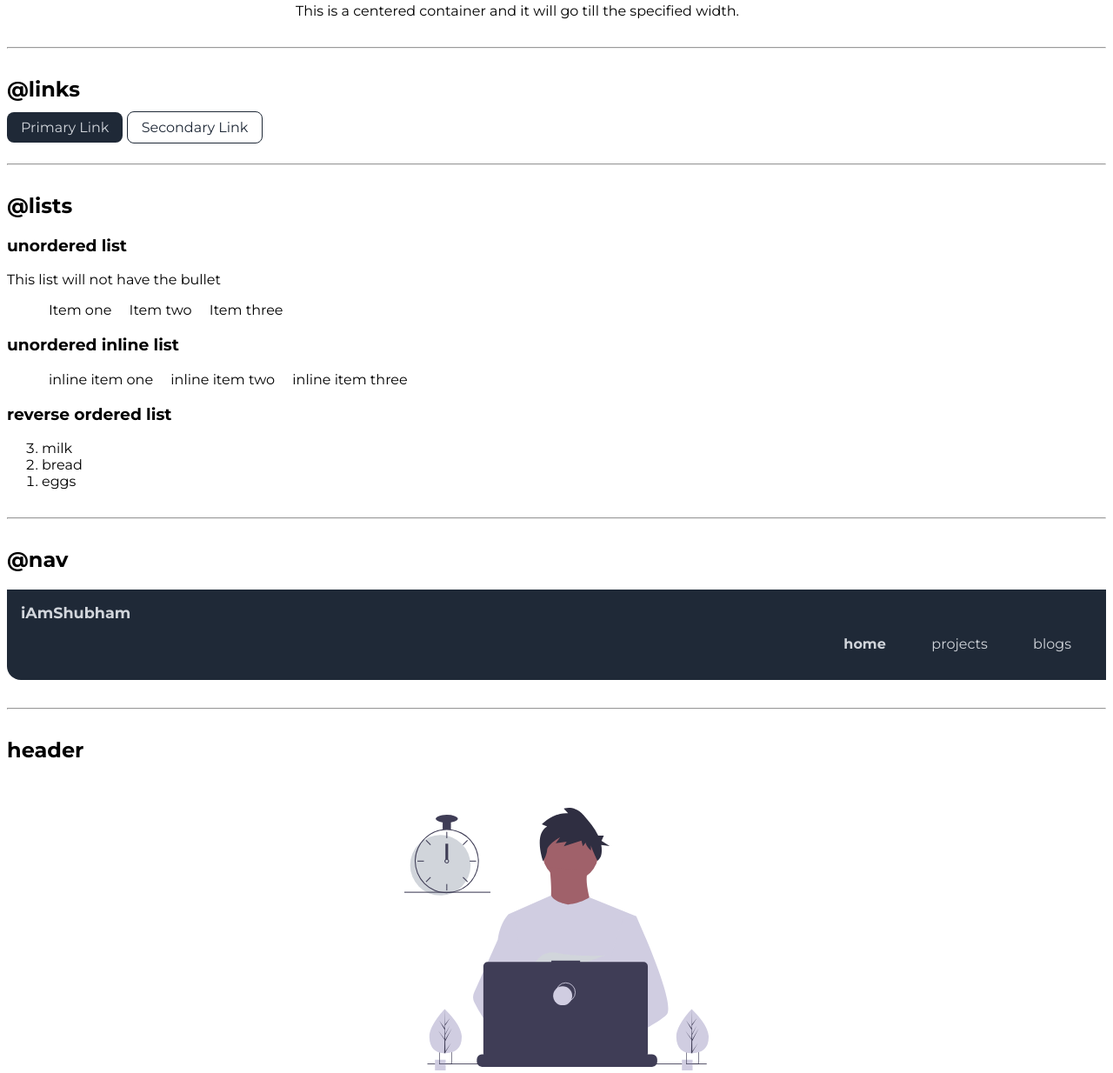
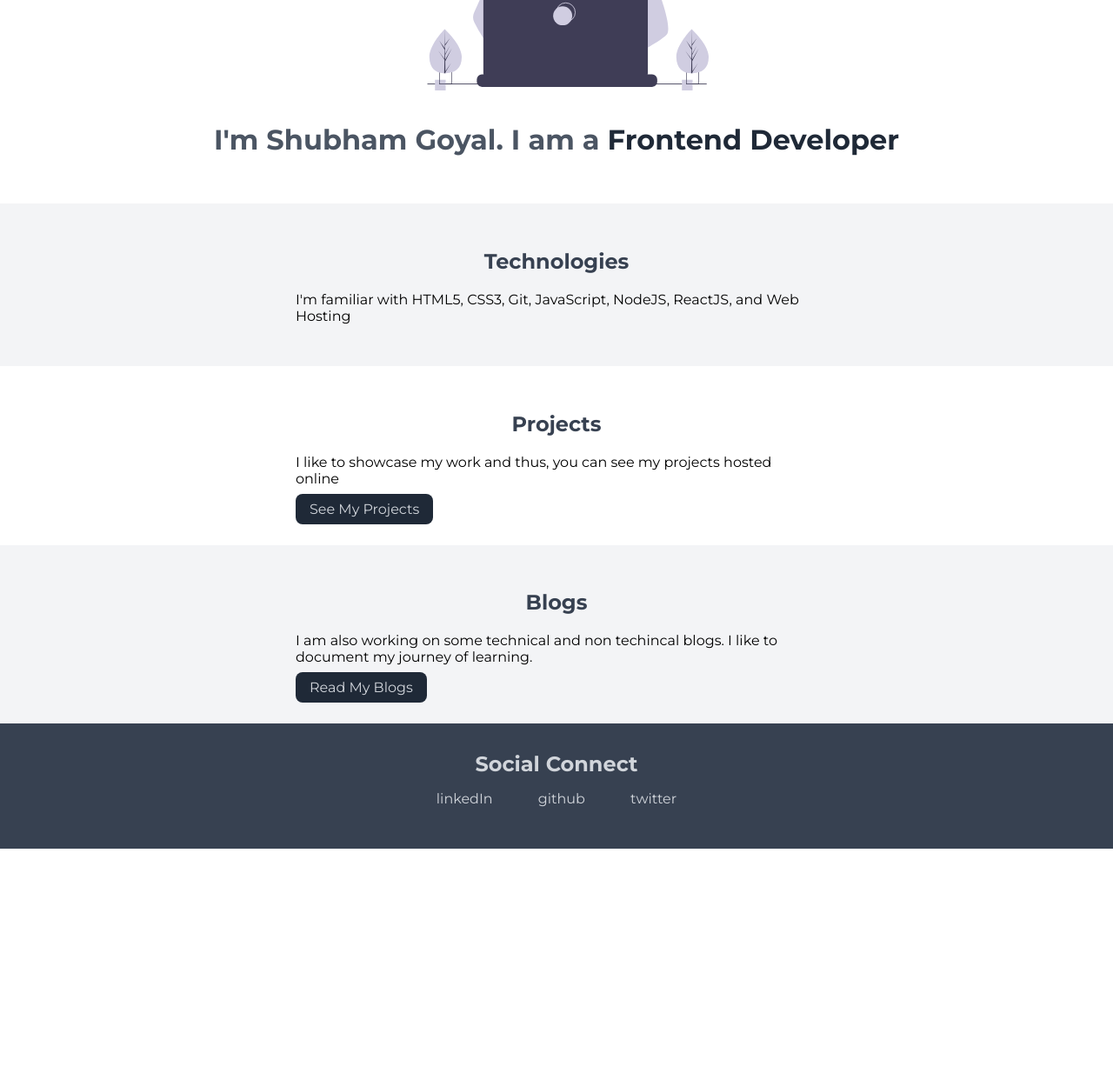
Before and after one commit to shubhamgoyal7/shubhamgoyal-portfolio, a plain HTML site: page index.html in a window 1280 px wide. Shown: the part 334-1568 px from the top of the page at 87% size. After the commit the page ends 1310 px from the top, so only its background shows below. Drawn offline with Linux system fonts and the light colour scheme.

Commit message:
upto main page

```diff
--- a/index.html
+++ b/index.html
@@ -1,85 +1,61 @@
 <!DOCTYPE html>
 <html lang="en">
-
 <head>
     <meta charset="UTF-8">
     <meta name="viewport" content="width=device-width, initial-scale=1.0">
-    <title>Shubham Goyal</title>
-
-    <link href="styles.css" rel="stylesheet" />
+    <title>Home | Shubham Goyal</title>
+    <link href="styles.css" rel="stylesheet"/>
 </head>
-
 <body>
-    <h1>Hi! I am Shubham Goyal</h1>
-
-    <p>I am a frontend developer and an aspiring full stack developer.</p>
-    <hr>
-
-    <h2>@container</h2>
-
-    <h3>fluid container</h3>
-    <div class="container container-fluid">This is a fluid container and it will go till the end of the page.
-    </div>
-
-    <h3>center container</h3>
-    <div class="container container-center">This is a centered container and it will go till the specified width.</div>
-
-    <hr>
-
-    <h2>@links</h2>
-    <a class="link link-primary" href="/">Primary Link</a>
-    <a class="link link-secondary" href="/">Secondary Link</a>
-
-    <hr>
-
-    <h2>@lists</h2>
-
-    <h3>unordered list</h3>
-    <p> This list will not have the bullet </p>
-    <ul class="list-non-bullet">
-        <li class="list-item-inline"> Item one </li>
-        <li class="list-item-inline"> Item two </li>
-        <li class="list-item-inline"> Item three </li>
-
-    </ul>
-
-    <h3> unordered inline list </h3>
-
-    <ul class="list-non-bullet">
-        <li class="list-item-inline "> inline item one </li>
-        <li class="list-item-inline "> inline item two </li>
-        <li class="list-item-inline "> inline item three </li>
-    </ul>
-
-    <h3> reverse ordered list </h3>
-
-    <ol reversed >
-        <li> milk </li>
-        <li> bread </li>
-        <li> eggs </li>
-    </ol>
-
-    <hr>
-
-    <h2> @nav </h2>
-
     <nav class="navigation container">
-        <div class="nav-brand">iAmShubham</div>
+        <div class="nav-brand"><a class="link" href="/">Shubham Goyal</a></div>
         <ul class="list-non-bullet nav-pills">
-            <li class="list-item-inline" > <a class="link link-active" href="/"> home </a> </li>
-            <li class="list-item-inline" > <a class="link" href="/"> projects </a> </li>
-            <li class="list-item-inline" > <a class="link" href="/"> blogs </a> </li>
+            <li class="list-item-inline"> <a class="link link-active" href="/index.html"> Home </a> </li>
+            <li class="list-item-inline"> <a class="link" href="/projects"> Projects </a> </li>
+            <li class="list-item-inline"> <a class="link" href="/blogs.html"> Blogs </a> </li>
+            <li class="list-item-inline"> <a class="link" href="/contact.html"> Contact </a> </li>
         </ul>
     </nav>
 
-    <hr>
+    <header class="hero">
+        <img class="hero-img" src="/images/hero.svg" />
+        <h1 class="hero-heading"> I'm Shubham Goyal. I am a <span class="heading-inverted">Frontend Developer</span>
+        </h1>
+    </header>
 
-    <h2>header</h2>
+    <section class="section ow">
+        <div class="container container-center">
+            <h1>Technologies</h1>
+            <p>I'm familiar with HTML5, CSS3, Git, JavaScript, NodeJS, ReactJS, and Web Hosting</p>
+        </div>
+    </section>
 
-    <header class="hero">
-       <img class="hero-img" src="images/hero.svg"/>
-        <h1 class="hero-heading"> I'm Shubham Goyal. I am a <span class="heading-inverted">Frontend Developer</span></h1>
-    </header>
+    <section class="section">
+        <div class="container container-center">
+            <h1>Projects</h1>
+            <p>I like to showcase my work and thus, you can see my projects hosted online</p>
+            <a class="link link-primary" href="/">See My Projects</a>
+        </div>
+    </section>
+
+
+
+    <section class="section ow">
+        <div class="container container-center">
+            <h1>Blogs</h1>
+            <p>I am also working on some technical and non techincal blogs. I like to document my journey of learning.</p>
+            <a class="link link-primary" href="/">Read My Blogs</a>
+        </div>
+    </section>
+
+    <footer class="footer">
+        <div class="footer-header">Social Connect</div>
+        <ul class="social-links list-non-bullet">
+            <li class="list-item-inline" ><a class="link" href="https://www.linkedin.com/in/shubhamgoyal19/">linkedIn</a> </li>
+            <li class="list-item-inline " ><a class="link" href="https://github.com/shubhamgoyal7">github</a> </li>
+            <li class="list-item-inline " ><a class="link" href="https://twitter.com/Shubhamg_7">twitter</a> </li>
+        </ul>
+    </footer>
+
 </body>
-
 </html>
--- a/styles.css
+++ b/styles.css
@@ -4,12 +4,20 @@
     --primary-color: #1F2937;
     --secondary-color:#374151;
     --light-gray:#D1D5DB;
+    --medium-gray:#4B5563;
+    --backfround-light-gray:#F9FAFB;
+    --backfround-medium-gray:#F3F4F6;
+
+
 }
 
 body {
     font-family: 'Montserrat', sans-serif;
+    margin: 0px;
 }
-
+h1 {
+    color: var(--secondary-color);
+}
 hr {
     margin:2rem 0rem;
 }
@@ -28,8 +36,11 @@ hr {
 
 /* links */
 .link {
+    box-sizing: border-box;
     text-decoration: none;
     padding: 0.5rem 1rem;
+    /* margin-top: 1rem;
+    margin-bottom: 1rem; */
 }
 .link-primary {
     background-color: var(--primary-color);
@@ -62,11 +73,10 @@ hr {
     background-color: var(--primary-color);
     color: var(--light-gray) ;
     padding: 1rem;
-    border-bottom-left-radius: 1rem;
 }
 
 .navigation .nav-brand {
-    font-weight: bold;
+    font-weight:300;
     font-size: 1.1rem;
 }
 
@@ -96,9 +106,48 @@ hr {
 
 .hero .hero-heading {
     padding-top: 1rem;
-    color:var(--secondary-color);
+    color: var(--medium-gray);
+    text-align: center;
 }
 
 .hero .hero-heading .heading-inverted {
+    color:var(--primary-color);
+}
+
+/* section */
+
+.section {
+    padding: 2rem;
+}
+
+.section h1 {
+    text-align: center;
+}
+
+.ow {
+    background-color: var(--backfround-medium-gray);
+}
+
+/* footer */
+
+.footer {
+    background-color:var(--secondary-color);
+    color: var(--backfround-light-gray);
+    padding: 2rem 1rem;
+    text-align: center;
+    bo
+}
+
+.footer .link {
     color: var(--light-gray);
 }
+
+.footer-header {
+    color: var(--light-gray);
+    font-size:x-large;
+    font-weight: bold;
+}
+
+.footer ul {
+    padding-inline-start: 0px;
+}
```
Also changed, not shown: blogs.html (added, +15 -0 lines), lib/components.html (added, +116 -0 lines), projects.html (added).
